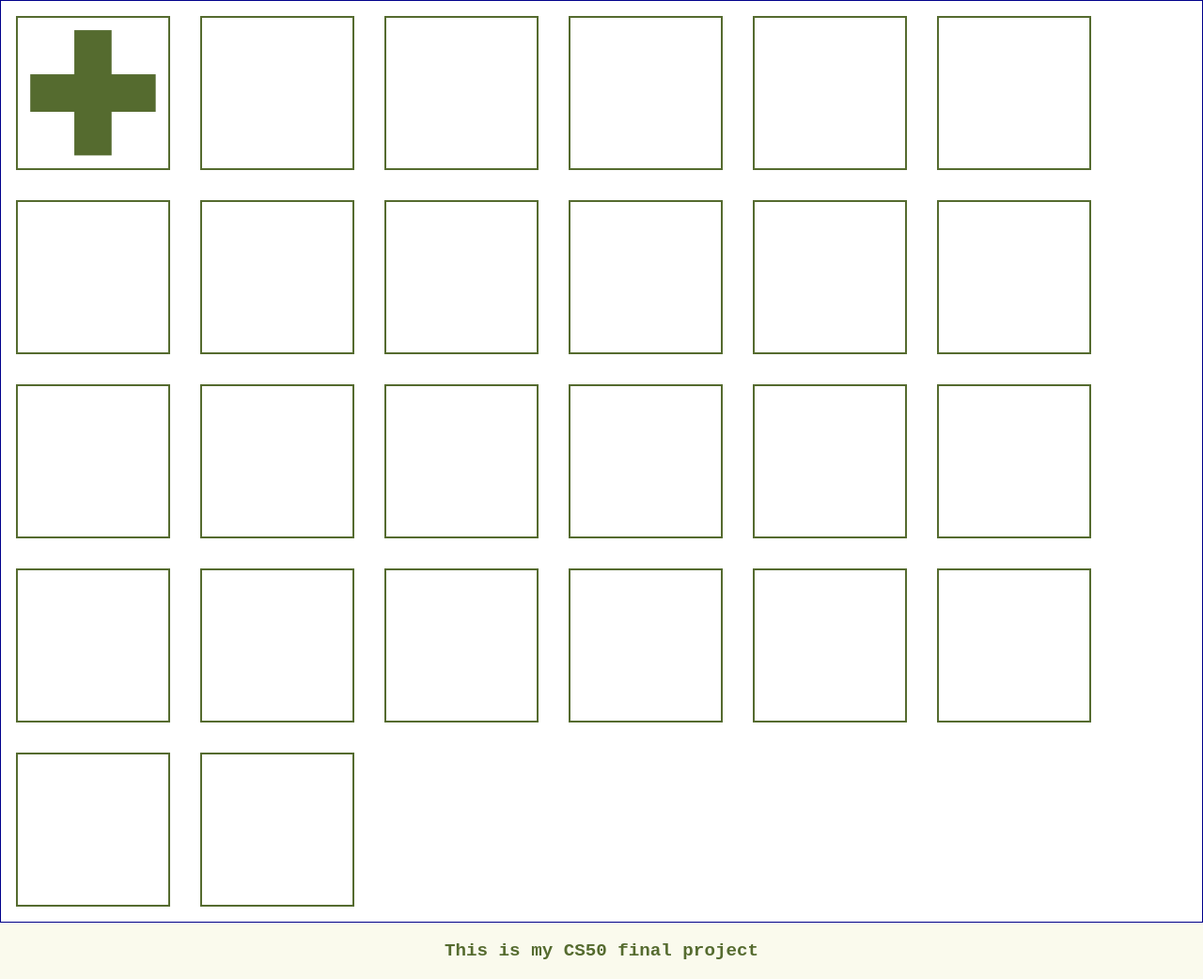
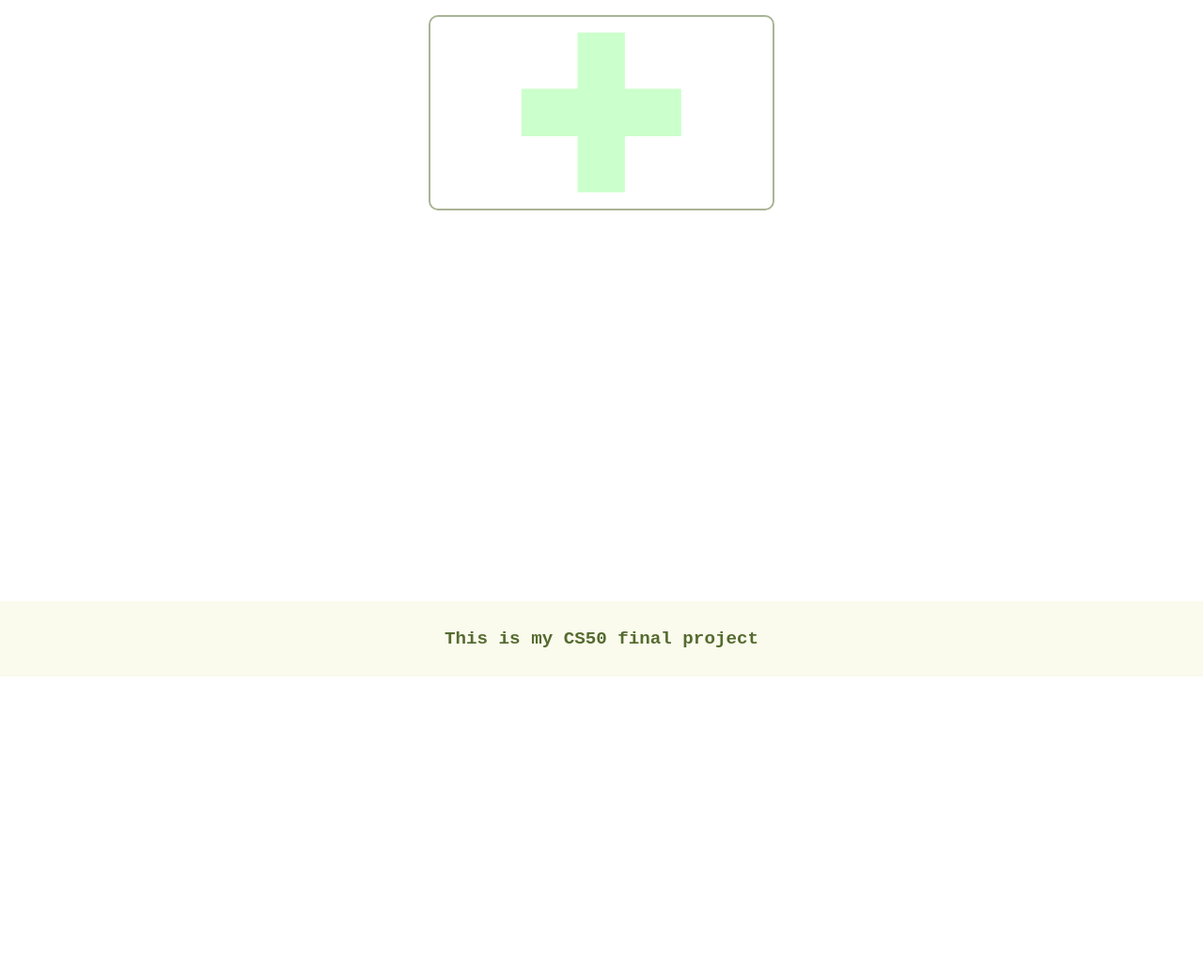
Before and after one commit to orbiusat/CS50-Final-project, a Django app: page / in a window 1280 px wide. Shown: the part 80-1122 px from the top of the page at 94% size. After the commit the page ends 800 px from the top, so only its background shows below. Run offline with Django 4.2, Linux system fonts and the light colour scheme; the visitor is signed in with stand-in values (Sample User, id 1); data that the repository does not hold is empty.

Commit message:
Main page done, start working on recipe page

```diff
--- a/cookbook/models.py
+++ b/cookbook/models.py
@@ -17,6 +17,7 @@ class Recipe (models.Model):
     title = models.CharField(max_length=64)
     image = models.ImageField(upload_to='images', blank=True)
     ingredients = models.ManyToManyField(Ingredient, related_name="recipes", blank=True)
+    owner = models.ForeignKey(User, on_delete=models.CASCADE, related_name="recipes", null=True)
     type = models.CharField(max_length=20)
     serv = models.IntegerField()
     inst = models.TextField()
--- a/cookbook/static/cookbook/style.css
+++ b/cookbook/static/cookbook/style.css
@@ -237,24 +237,63 @@ body {
 #recipes-box {
     display: flex;
     flex-wrap: wrap;
-    border: 1px solid darkblue;
+    justify-content: space-around;
+    align-items: center;
     gap: 2rem;
     padding: 1rem;
 }
 
 .recipe-card {
+    width: 23rem;
+    height: 13rem;
+    background-size: cover;
+    border-radius: 10px;
+    position: relative;
+    box-sizing: border-box;
+}
+
+.recipe-name {
+    position: absolute;
+    display: flex;
+    justify-content: center;
+    align-items: center;
+    top: 70%;
+    left: 0;
+    height: 30%;
+    width: 100%;
+    background-color: rgb(0, 0, 0, 0.3);
+    border-bottom-left-radius: 10px;
+    border-bottom-right-radius: 10px;
+    color: white;
+    font-family:'Courier New', Courier, monospace;
+    font-size: 32px;
+    font-weight: 400;
+
+}
+
+.recipe-card img {
+    height: 100%;
+    width: 100%;
+    object-fit: cover;
+    border-radius: 10px;
     border: 2px solid darkolivegreen;
-    width: 10rem;
-    height: 10em;
-    background-size: cover;
+    box-sizing: border-box;
+}
+
+@media (max-width: 500px) {
+    #recipes-box {
+        flex-direction: column;
+    }
+}
+
+@media (min-width: 500px){
+    #recipes-box {
+        flex-direction: row;
+    }
 }
 
 .recipe-card:hover {
     box-shadow: rgba(85, 107, 47, 0.25) 0px 14px 28px, rgba(85, 107, 47, 0.22) 0px 10px 10px;
-}
-
-.new {
-    background-image: url(/static/cookbook/plus.png);
 }
 
 /* Ingredients view */
--- a/cookbook/templates/cookbook/index.html
+++ b/cookbook/templates/cookbook/index.html
@@ -5,32 +5,20 @@
 {% endblock %}
 
 {% block main %}
+
+    {% load static %}
+
     <div id="recipes-box">
-        <a href="/new"><div class="recipe-card new"></div></a>
-        <div class="recipe-card"></div>
-        <div class="recipe-card"></div>
-        <div class="recipe-card"></div>
-        <div class="recipe-card"></div>
-        <div class="recipe-card"></div>
-        <div class="recipe-card"></div>
-        <div class="recipe-card"></div>
-        <div class="recipe-card"></div>
-        <div class="recipe-card"></div>
-        <div class="recipe-card"></div>
-        <div class="recipe-card"></div>
-        <div class="recipe-card"></div>
-        <div class="recipe-card"></div>
-        <div class="recipe-card"></div>
-        <div class="recipe-card"></div>
-        <div class="recipe-card"></div>
-        <div class="recipe-card"></div>
-        <div class="recipe-card"></div>
-        <div class="recipe-card"></div>
-        <div class="recipe-card"></div>
-        <div class="recipe-card"></div>
-        <div class="recipe-card"></div>
-        <div class="recipe-card"></div>
-        <div class="recipe-card"></div>
-        <div class="recipe-card"></div>
+        <a href="/new"><div class="recipe-card"><img style="object-fit: contain; opacity: 0.5;" src="/static/cookbook/plus.png"></div></a>
+        {% for recipe in recipes %}
+            <a href="/recipe/{{ recipe.pk}}"><div class="recipe-card">
+                {% if recipe.image == "" %}
+                    <img src="{% static 'cookbook/no-image.png' %}">
+                {% else %}
+                    <img src="{{ recipe.image.url }}">
+                {% endif %}
+            <span class="recipe-name">{{recipe.title}}</span>
+            </div></a>
+        {% endfor%}
     </div>
 {% endblock %}
--- a/cookbook/urls.py
+++ b/cookbook/urls.py
@@ -9,5 +9,6 @@ urlpatterns = [
     path("about", views.about, name="about"),
     path("new", views.new, name="new"),
     path("delete/ing/<str:name>", views.delete_ing, name="delete_ing"),
+    path("recipe/<int:id>", views.recipe, name="recipe"),
     path("ingredients", views.ingredients, name="ingredients"),
 ]
--- a/cookbook/views.py
+++ b/cookbook/views.py
@@ -10,7 +10,20 @@ from .models import User, Ingredient, Recipe
 
 @login_required
 def index(request):
-    return render(request, 'cookbook/index.html')
+
+    recipes = Recipe.objects.filter(owner=request.user)
+
+
+    return render(request, 'cookbook/index.html', {
+        "recipes": recipes
+    })
+
+@login_required
+def recipe(request, id):
+    recipe = Recipe.objects.get(pk=id)
+    return render (request, 'cookbook/recipe.html', {
+        "recipe": recipe
+    })
 
 @login_required
 def new(request):
@@ -59,7 +72,7 @@ def new(request):
 
 
 
-        r = Recipe(title=name, type=type, serv=serv, inst = inst)
+        r = Recipe(title=name, type=type, serv=serv, inst = inst, owner=request.user)
         r.save()
 
         for ing in new_ing:
```
Also changed, not shown: cookbook/templates/cookbook/recipe.html (added, +18 -0 lines), cookbook/migrations/0007_recipe_owner.py (added), cookbook/static/cookbook/no-image.png (added), cookbook/static/cookbook/plus.png, media/images/delish-fried-rice-020-2x1-1675707402.jpg (added), media/images/minestrone-soup-recipe-22.jpg (added), media/images/photo_2022-04-14_20-46-51_E1kH7qc.jpg (added).
